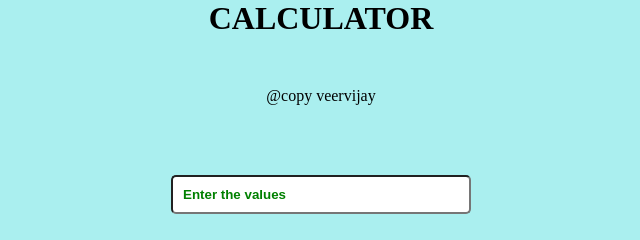
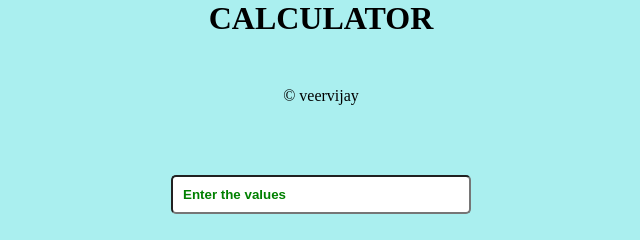
Before and after one commit to veervijay24/Calculator, a plain HTML site: page index.html in a window 1280 px wide. Shown: the top 240 px of the page, 319-959 px from the left. Drawn offline with Linux system fonts and the light colour scheme.

Commit message:
Update index.html

```diff
--- a/index.html
+++ b/index.html
@@ -24,7 +24,7 @@
                 </div>
             </div>
         </div> -->
-        <h1>CALCULATOR</h1><p>@copy veervijay</p>
+        <h1>CALCULATOR</h1><p>&copy veervijay</p>
         <div><input name="input" type="text" placeholder="Enter the values"></div>
         <!-- <hr style="height:10px; box-shadow: 5px 5px 10px 2px black;background-color: black;"> -->
         <div class="keypad">
```
